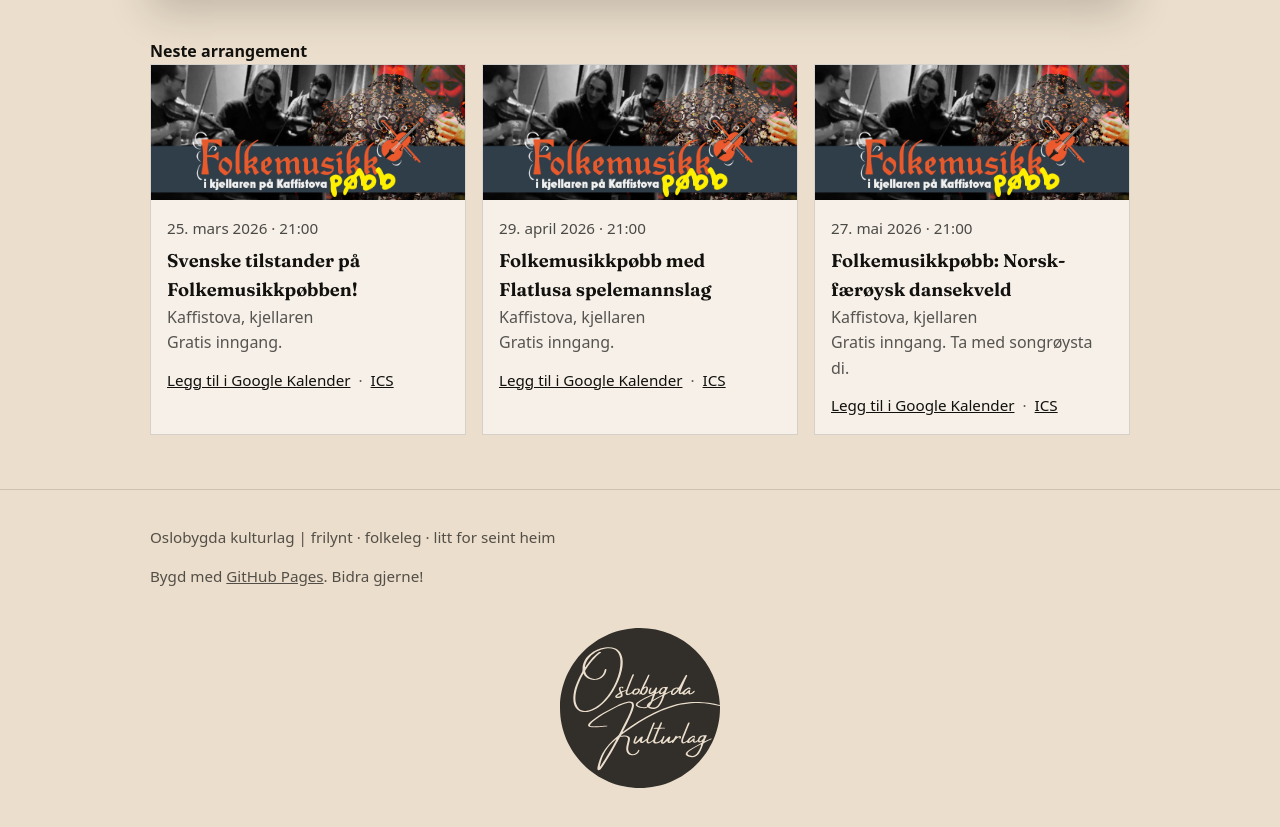
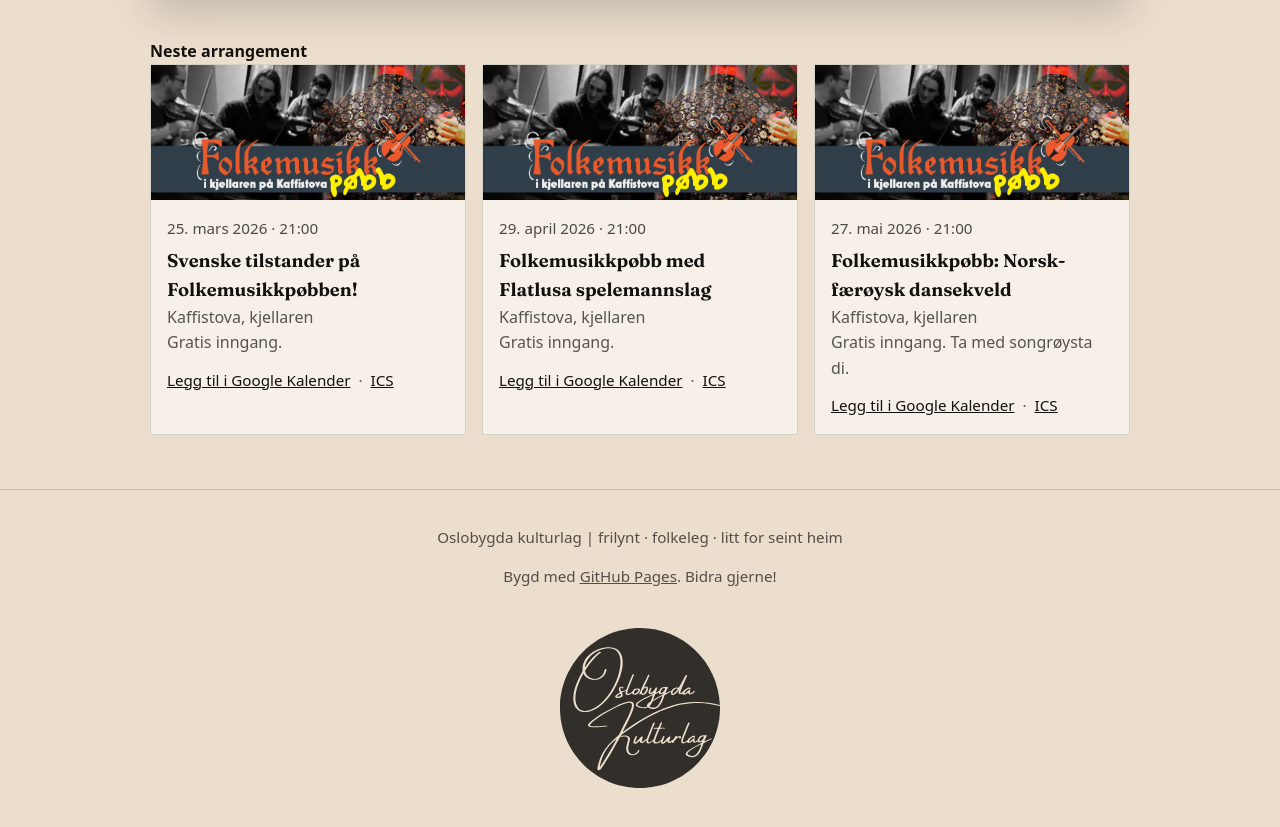
Before and after one commit to tlauen/oslobygda, a Jekyll site: the page built from index.md, in a window 1280 px wide and 1400 px high, scrolled down 108 px. Shown: the part 557-1384 px from the top of the window. Built offline with Jekyll 4.4.1, drawn with Linux system fonts in a browser that asks for light colours.

Commit message:
Sentrert fot

```diff
--- a/_includes/nav.html
+++ b/_includes/nav.html
@@ -1,7 +1,7 @@
-<center><nav class="nav" aria-label="Meny">
+<nav class="nav" aria-label="Meny">
   <a class="nav__link" href="{{ '/' | relative_url }}">Framsida</a>
   <a class="nav__link" href="{{ '/om/' | relative_url }}">Om laget</a>
 <!--  <a class="nav__link" href="{{ '/pub/' | relative_url }}">Folkemusikkpøbben</a>-->
   <a class="nav__link" href="{{ '/kalender/' | relative_url }}">Kalender</a>
 <!--  <a class="nav__link nav__cta" href="{{ '/brev/' | relative_url }}">Nyhendebrev</a>-->
-</nav></center>
+</nav>
--- a/assets/css/base.scss
+++ b/assets/css/base.scss
@@ -194,6 +194,7 @@
   padding: 1.2rem 0 2rem;
   color: color-mix(in srgb, var(--text) 70%, transparent);
   font-size: .95rem;
+  text-align: center;
 }
 
 .footer-logo{
```
